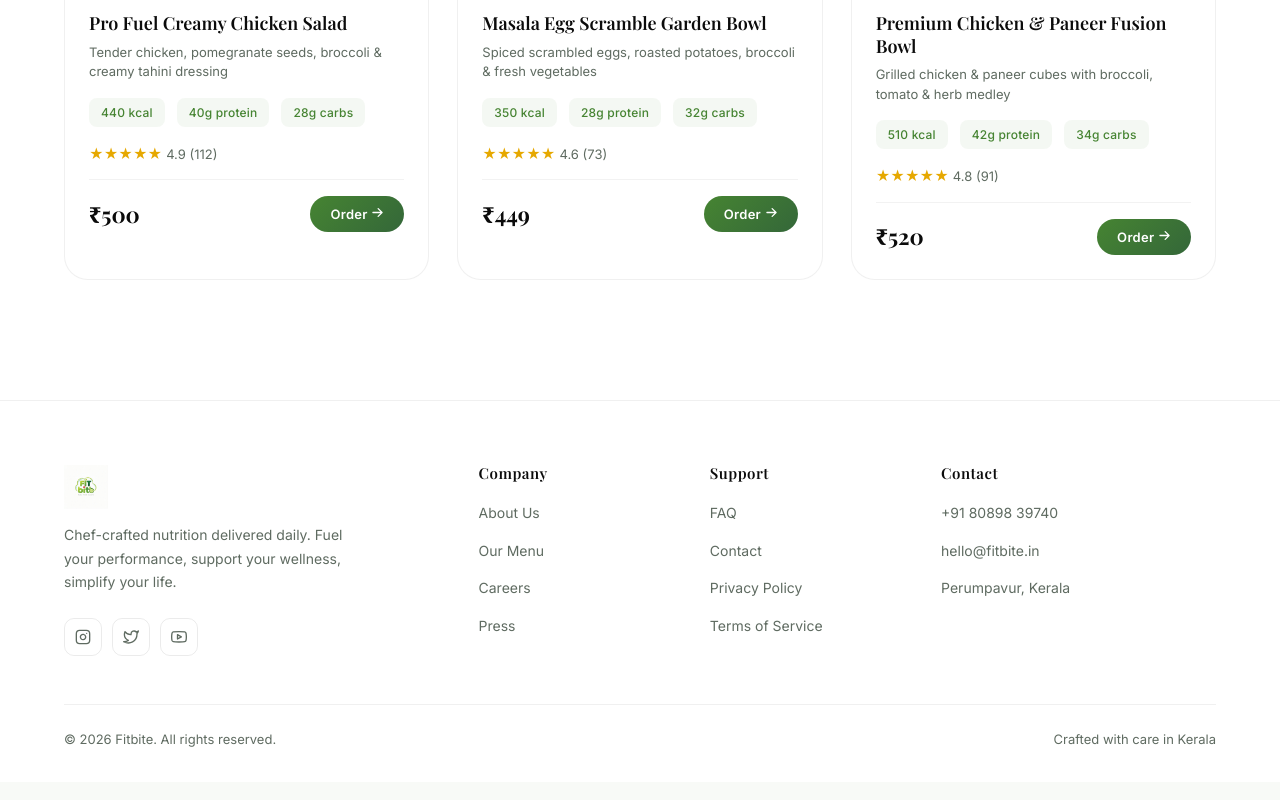
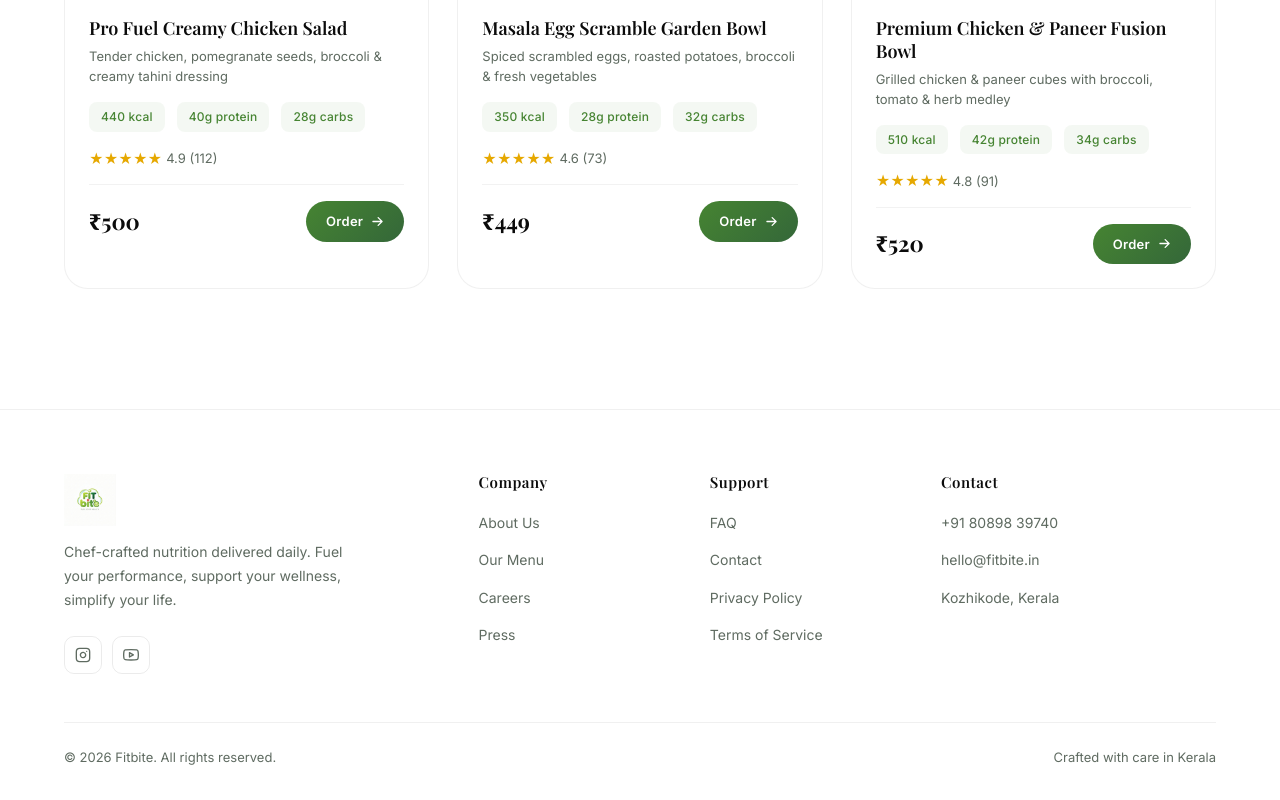
Before and after one commit to Yadukrishnan-kv/Fitbite-HealthyMeals, a React (Vite) app: page /dishes in a window 1280 px wide. Shown: the part 1597-2397 px from the top of the page. Built offline with nearby package versions, Linux system fonts and the light colour scheme; a web font is replaced by a local one.

Commit message:
Fix-Style of the website

```diff
--- a/src/App.jsx
+++ b/src/App.jsx
@@ -1,4 +1,5 @@
-import { Routes, Route } from "react-router-dom";
+import { useEffect } from "react";
+import { Routes, Route, useLocation } from "react-router-dom";
 import Navbar from "./components/Navbar";
 import Hero from "./components/Hero";
 import TrustBar from "./components/TrustBar";
@@ -32,9 +33,18 @@ function HomePage() {
   );
 }
 
+function ScrollToTop() {
+  const { pathname } = useLocation();
+  useEffect(() => {
+    window.scrollTo(0, 0);
+  }, [pathname]);
+  return null;
+}
+
 function App() {
   return (
     <>
+      <ScrollToTop />
       <Navbar />
       <Routes>
         <Route path="/" element={<HomePage />} />
--- a/src/components/Behind.jsx
+++ b/src/components/Behind.jsx
@@ -41,7 +41,7 @@ export default function Behind() {
             </p>
             <div>
               <div className="founder-sig">Fitbite Team</div>
-              <div className="founder-role">Founders & Nutrition Team — Perumpavur, Kerala</div>
+              <div className="founder-role">Founders & Nutrition Team — Kozhikode, Kerala</div>
             </div>
           </motion.div>
         </div>
--- a/src/components/Contact.jsx
+++ b/src/components/Contact.jsx
@@ -5,7 +5,7 @@ import "../styles/sections.css";
 const contactItems = [
   { icon: <HiPhone />, label: "Phone", val: "+91 80898 39740" },
   { icon: <HiMail />, label: "Email", val: "hello@fitbite.in" },
-  { icon: <HiLocationMarker />, label: "Location", val: "Perumpavur, Kerala, India" },
+  { icon: <HiLocationMarker />, label: "Location", val: "Kozhikode, Kerala, India" },
 ];
 
 export default function Contact() {
--- a/src/components/FeaturedDishes.jsx
+++ b/src/components/FeaturedDishes.jsx
@@ -146,11 +146,17 @@ function DishCard({ dish, index }) {
           <span className="stars">{stars}</span>
           {dish.rating} ({dish.reviews})
         </div>
-        <div className="dish-footer">
+          <div className="dish-footer">
           <div className="dish-price">₹{dish.price}</div>
-          <button className="dish-order-btn">
+          <a
+            href="https://wa.me/918089839740?text=Hi%20Fitbite!%20I'd%20like%20to%20order%20the%20"
+            target="_blank"
+            rel="noopener noreferrer"
+            className="dish-order-btn"
+            style={{ textDecoration: "none", display: "inline-flex", alignItems: "center", gap: 8 }}
+          >
             Order <HiArrowRight />
-          </button>
+          </a>
         </div>
       </div>
     </motion.div>
--- a/src/components/Footer.jsx
+++ b/src/components/Footer.jsx
@@ -1,5 +1,5 @@
 import { motion } from "framer-motion";
-import { FiInstagram, FiTwitter, FiYoutube } from "react-icons/fi";
+import { FiInstagram, FiYoutube } from "react-icons/fi";
 import "../styles/sections.css";
 
 const footerLinks = {
@@ -16,6 +16,11 @@ const footerLinks = {
     { label: "Terms of Service", href: "#" },
   ],
 };
+
+const socialLinks = [
+  { Icon: FiInstagram, href: "https://www.instagram.com/fit_bite1?utm_source=ig_web_button_share_sheet&igsh=ZDNlZDc0MzIxNw==", label: "Instagram" },
+  { Icon: FiYoutube, href: "#", label: "Youtube" },
+];
 
 export default function Footer() {
   return (
@@ -36,13 +41,15 @@ export default function Footer() {
               Chef-crafted nutrition delivered daily. Fuel your performance, support your wellness, simplify your life.
             </p>
             <div className="footer-social">
-              {[FiInstagram, FiTwitter, FiYoutube].map((Icon, i) => (
+              {socialLinks.map(({ Icon, href, label }) => (
                 <motion.a
-                  key={i}
-                  href="#"
+                  key={label}
+                  href={href}
+                  target="_blank"
+                  rel="noopener noreferrer"
                   className="social-link"
                   whileHover={{ y: -2 }}
-                  aria-label={`Social link ${i}`}
+                  aria-label={label}
                 >
                   <Icon />
                 </motion.a>
@@ -68,7 +75,7 @@ export default function Footer() {
             <ul>
               <li><a href="tel:+918089839740">+91 80898 39740</a></li>
               <li><a href="mailto:hello@fitbite.in">hello@fitbite.in</a></li>
-              <li><span style={{ color: "var(--text-muted)", fontSize: 14 }}>Perumpavur, Kerala</span></li>
+              <li><span style={{ color: "var(--text-muted)", fontSize: 14 }}>Kozhikode, Kerala</span></li>
             </ul>
           </div>
         </div>
--- a/src/components/Navbar.jsx
+++ b/src/components/Navbar.jsx
@@ -104,7 +104,7 @@ export default function Navbar() {
             </motion.button>
 
             <button
-              className="hamburger"
+              className={`hamburger${mobileOpen ? " hidden" : ""}`}
               onClick={() => setMobileOpen(true)}
               aria-label="Open menu"
             >
--- a/src/pages/DishesPage.jsx
+++ b/src/pages/DishesPage.jsx
@@ -152,11 +152,17 @@ function DishCard({ dish, index }) {
           <span className="stars">{stars}</span>
           {dish.rating} ({dish.reviews})
         </div>
-        <div className="dish-footer">
+          <div className="dish-footer">
           <div className="dish-price">₹{dish.price}</div>
-          <button className="dish-order-btn">
+          <a
+            href="https://wa.me/918089839740?text=Hi%20Fitbite!%20I'd%20like%20to%20order%20the%20"
+            target="_blank"
+            rel="noopener noreferrer"
+            className="dish-order-btn"
+            style={{ textDecoration: "none", display: "inline-flex", alignItems: "center", gap: 8 }}
+          >
             Order <HiArrowRight />
-          </button>
+          </a>
         </div>
       </div>
     </motion.div>
--- a/src/styles/dishes.css
+++ b/src/styles/dishes.css
@@ -66,10 +66,6 @@
   box-shadow: var(--shadow-lg);
 }
 
-.dish-card:hover .dish-img {
-  transform: scale(1.08);
-}
-
 .dish-img-wrap {
   overflow: hidden;
   aspect-ratio: 1;
@@ -80,7 +76,6 @@
   width: 100%;
   height: 100%;
   object-fit: cover;
-  transition: transform 0.6s ease;
 }
 
 .dish-cat-badge {
--- a/src/styles/global.css
+++ b/src/styles/global.css
@@ -61,7 +61,10 @@ button {
 .section {
   padding: var(--section-py) 0;
   width: 100%;
+  scroll-margin-top: 55px;
 }
+
+
 
 .section-tag {
   display: inline-flex;
--- a/src/styles/navbar.css
+++ b/src/styles/navbar.css
@@ -31,7 +31,7 @@
 }
 
 .nav-logo-img {
-  height: 44px;
+  height: 52px;
   width: auto;
   object-fit: contain;
   mix-blend-mode: multiply;
@@ -39,13 +39,13 @@
 
 @media (max-width: 768px) {
   .nav-logo-img {
-    height: 36px;
+    height: 44px;
   }
 }
 
 @media (max-width: 360px) {
   .nav-logo-img {
-    height: 30px;
+    height: 38px;
   }
 }
 
@@ -111,6 +111,12 @@
   background: none;
   border: none;
   padding: 4px;
+  z-index: 1001;
+}
+
+.hamburger.hidden {
+  opacity: 0;
+  pointer-events: none;
 }
 
 .hamburger span {
```
